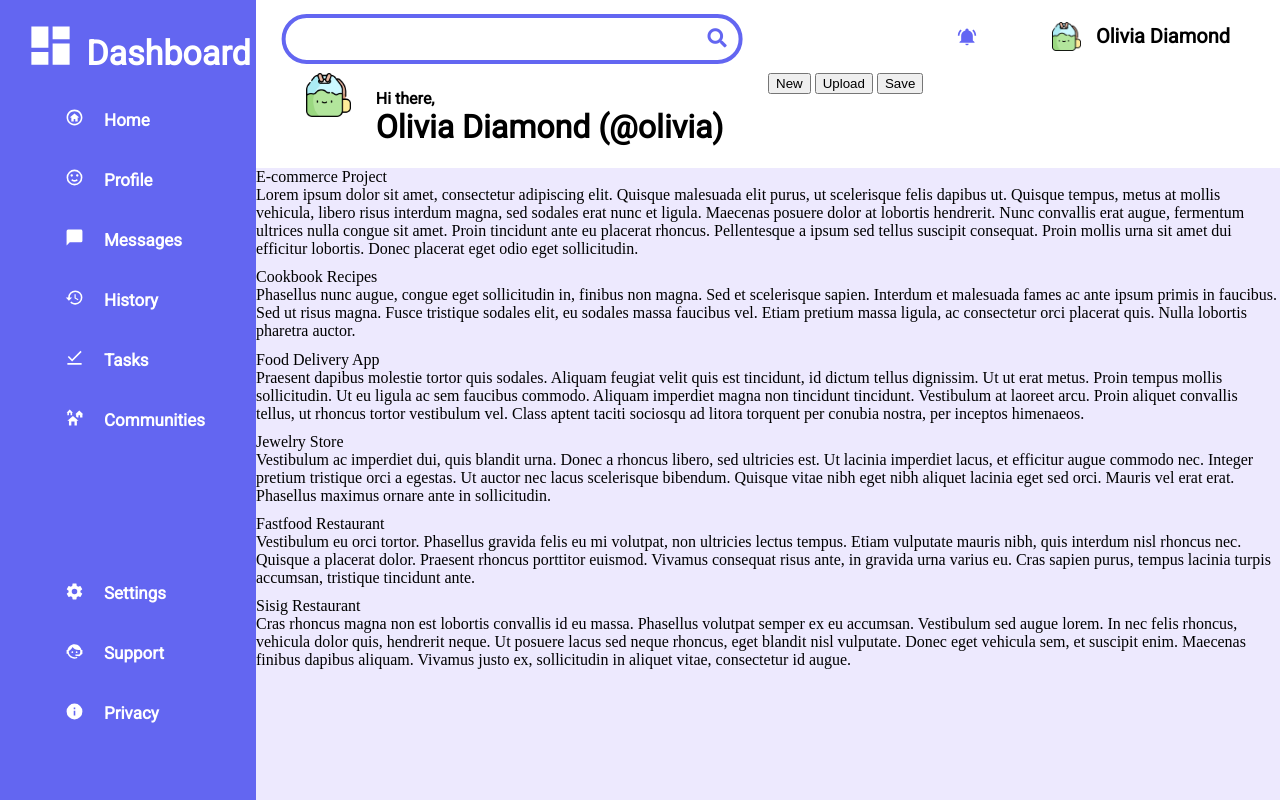
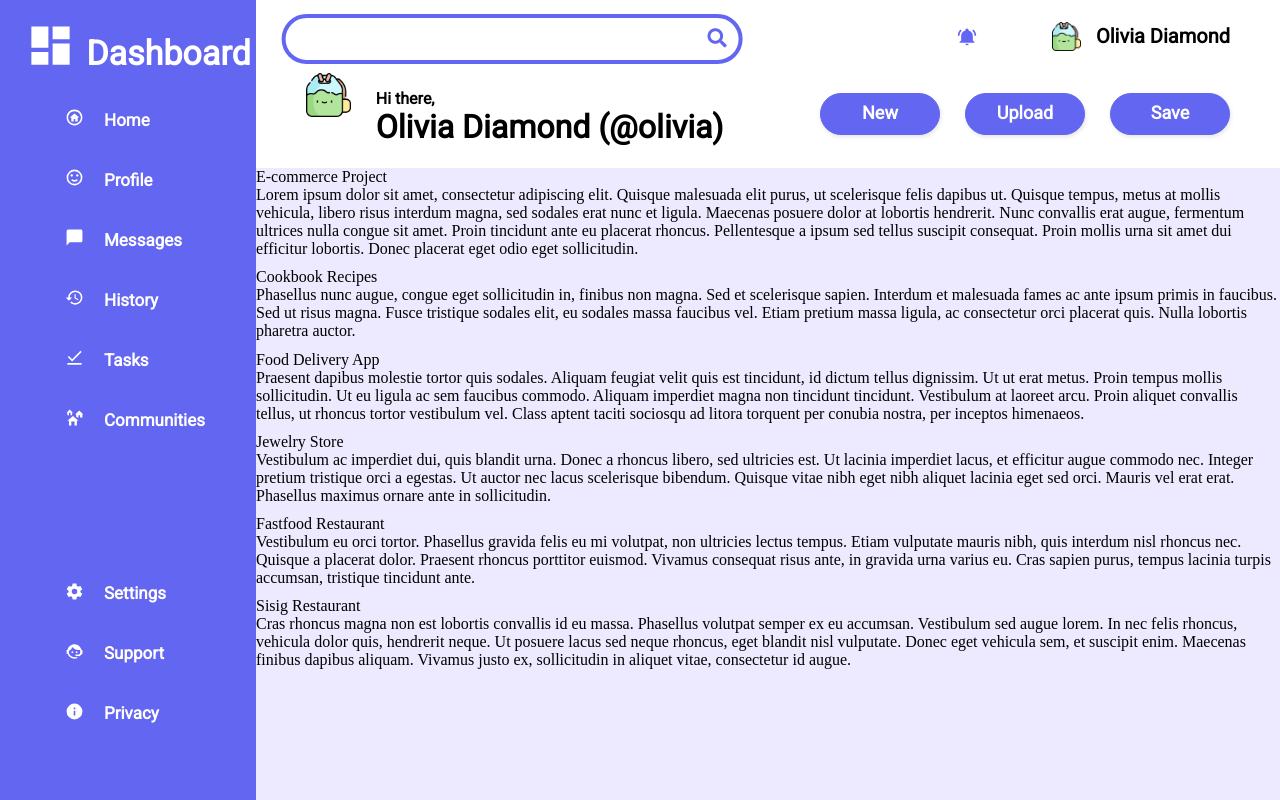
Before and after one commit to AResoluteMaverick/Admin-Dashboard, a plain HTML site: page index.html in a window 1280 px wide. Drawn offline with Linux system fonts and the light colour scheme.

Commit message:
Stylize header buttons

```diff
--- a/index.html
+++ b/index.html
@@ -86,9 +86,9 @@
                 </div>
             </div>
             <div class="project-interact">
-                <button>New</button>
-                <button>Upload</button>
-                <button>Save</button>
+                <button class="new-project">New</button>
+                <button class="upload-project">Upload</button>
+                <button class="save-project">Save</button>
             </div>
         </div>
 
--- a/styles.css
+++ b/styles.css
@@ -221,6 +221,59 @@ form:valid .fa{
     font-size: clamp( 32px, 0.8vw, 52px);
 }
 
+.project-interact {
+    display:flex;
+    align-items: start;
+    justify-content: end;
+    margin-top: 20px;
+    margin-right: 50px;
+}
+
+.upload-project,
+.save-project {
+    margin-left: 25px;
+}
+
+
+/*-------BUTTON STYLE -----------*/
+/* CSS */
+button {
+    background: #6366f1;;
+    border: 1px solid #6366f1;;
+    border-radius: 24px;
+    box-shadow: rgba(0, 0, 0, 0.1) 1px 2px 4px;
+    box-sizing: border-box;
+    color: #FFFFFF;
+    cursor: pointer;
+    display: inline-block;
+    font-family: 'Roboto';
+    font-size: 18px;
+    font-weight: 800;
+    line-height: 16px;
+    min-height: 40px;
+    outline: 0;
+    padding: 12px 14px;
+    text-align: center;
+    text-rendering: geometricprecision;
+    text-transform: none;
+    user-select: none;
+    -webkit-user-select: none;
+    width: 120px;
+    touch-action: manipulation;
+    vertical-align: middle;
+  }
+
+  button:hover,
+  button:active {
+    background-color: initial;
+    background-position: 0 0;
+    color: #6366f1;;
+  }
+
+  button:active {
+    opacity: .5;
+  }
+
 /*MainContentStyles*/
 
 .main-content {
```
